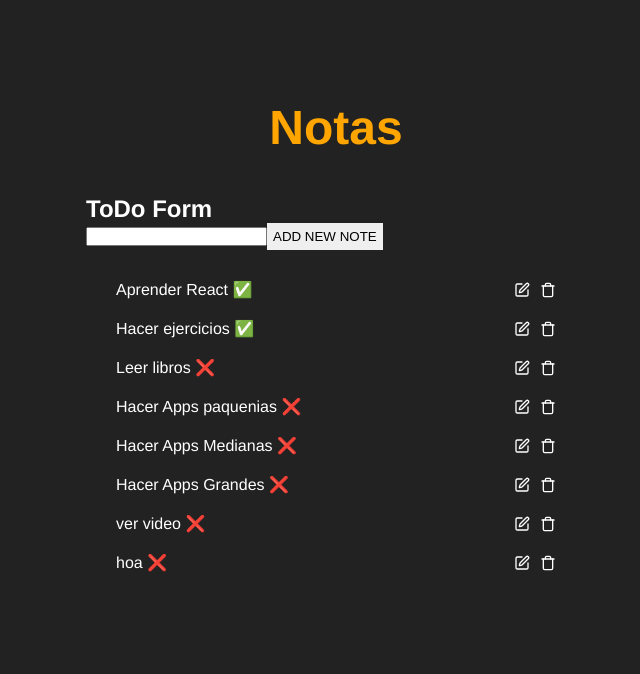
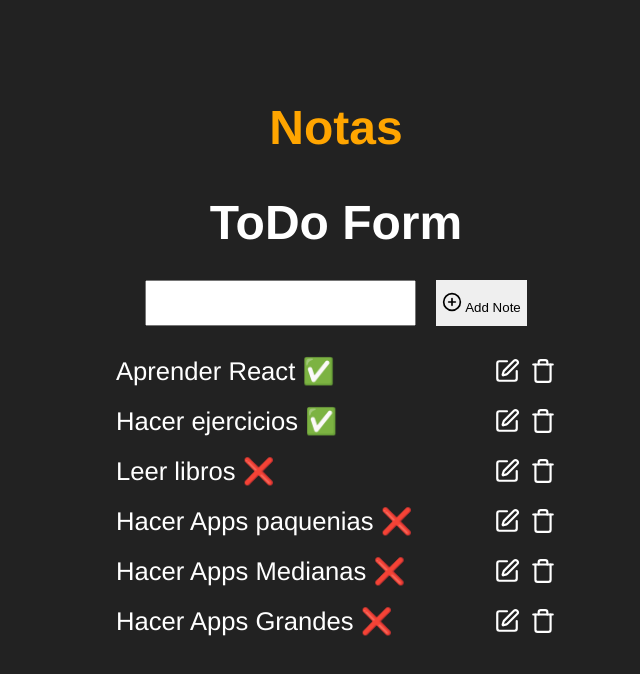
Before and after one commit to FernandoAlmaraz/LISTA_DE_TAREAS, a React (Vite) app: page / in a window 1280 px wide. Shown: the top 674 px of the page, without its empty margins (304-944 px from the left). Built offline with nearby package versions, Linux system fonts and the light colour scheme; data requests are answered from the project's data file.

Commit message:
feat: delete note runing

```diff
--- a/db.json
+++ b/db.json
@@ -29,16 +29,6 @@
       "id": "7",
       "text": "Hacer Apps Grandes",
       "completed": false
-    },
-    {
-      "id": "b913",
-      "text": "ver video",
-      "completed": false
-    },
-    {
-      "id": "83f9",
-      "text": "hoa",
-      "completed": false
     }
   ]
 }
--- a/src/components/TodoApp.jsx
+++ b/src/components/TodoApp.jsx
@@ -27,7 +27,21 @@ function TodoApp(){
     const addNote = (newNote)=>{
         setNotes([...notes, newNote])
     }
-
+    const deleteNote=(id) => {
+        setNotes(notes.filter(note => note.id !== id));
+        fetch(`http://localhost:3000/notas/${id}`,{
+            method:"DELETE",
+        })
+        .then((response) => {
+            if (!response.ok) {
+                throw new Error(
+                    `Error al eliminar la nota: ${response.status}`
+                );
+            }
+            console.log("Nota eliminana correctamente");
+        })
+        .catch((error)=> console.error(error));
+    };
 
     return (
         <>
@@ -42,7 +56,8 @@ function TodoApp(){
                             {note.text} {note.completed ? "✅" : "❌" }
                          </span>
                         <div className={styles.iconsContainer}>
-                            <SquarePen size={16} /><Trash size={16} />
+                            <SquarePen size={26} />
+                            <Trash  onClick={()=>deleteNote(note.id)}  size={26} />
                         </div>
                      </li> ))}
            </ul>
--- a/src/components/todoApp.module.css
+++ b/src/components/todoApp.module.css
@@ -16,6 +16,7 @@
     align-items: center;
     justify-content: space-between;
     padding: 10px;
+    font-size: 1.6em;
 }
 .iconsContainer{
     display: flex;
--- a/src/components/todoForm/TodoForm.jsx
+++ b/src/components/todoForm/TodoForm.jsx
@@ -1,5 +1,6 @@
 import { useState } from "react"
-
+import styles from "./todoForm.module.css"
+import { CirclePlus } from "lucide-react";
 function TodoForm({ onAddNote }) {
 
     const [textNote, setTextNote] = useState("")
@@ -36,7 +37,7 @@ function TodoForm({ onAddNote }) {
     //     setTextNote(e.target.value)
     // }
     return(
-        <div>
+        <div className={styles.formContainer}>
             <h2> ToDo Form</h2>
             <form onSubmit={handleSubmit}>
                 <input type="text"
@@ -45,7 +46,7 @@ function TodoForm({ onAddNote }) {
                        value={textNote}
                        onChange={(event)=> setTextNote(event.target.value)}
                        />
-                <button type="submit"> ADD NEW NOTE </button>
+                <button type="submit"> <CirclePlus size={20} /> Add Note </button>
             </form>
         </div>
     )
--- a/src/components/todoForm/todoForm.module.css
+++ b/src/components/todoForm/todoForm.module.css
@@ -0,0 +1,25 @@
+ .formContainer{
+
+    text-align: center;
+    h2{
+        margin-bottom: 30px;
+        font-size: 3em;
+    }
+    input{
+        font-size: 1.2em;
+        padding: 10px;
+    }
+    form{
+        display: flex;
+        gap: 20px;
+        width: max-content;
+        margin: 0 auto;
+        bottom{
+             display: flex;
+             align-items: center;
+             gap: 10px;
+        }
+    }
+
+
+ }
```
